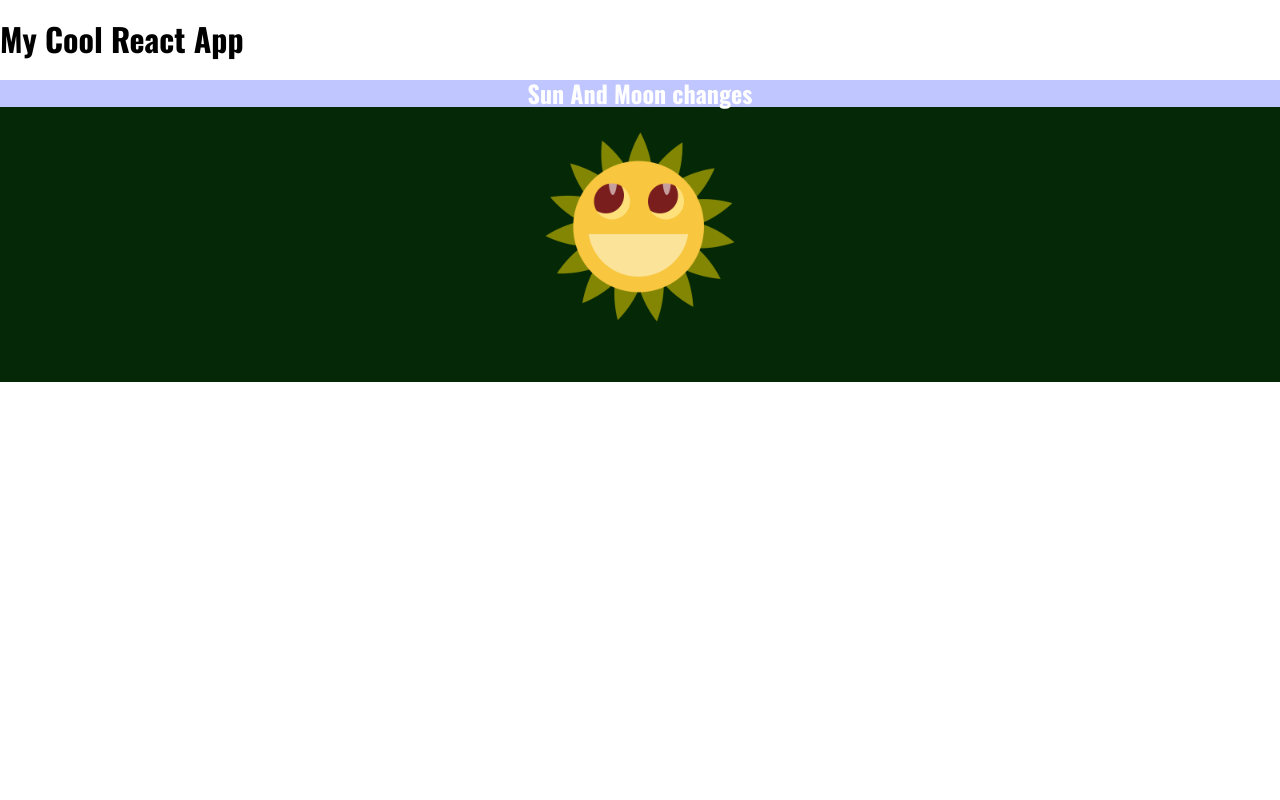
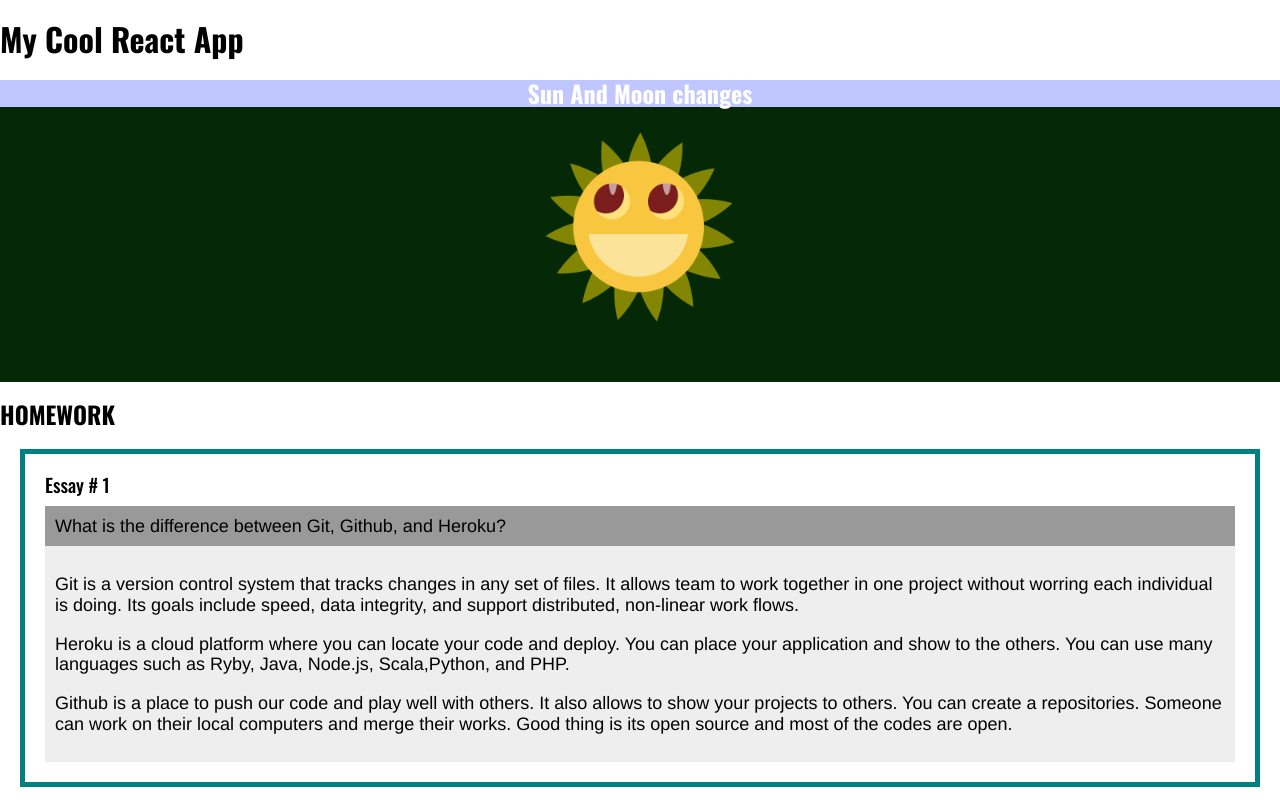
Before and after one commit to nickbatkhan/uclax_web1_summer21, a React (Create React App) app: page /homework in a window 1280 px wide. Shown: the top 800 px of the page. Built offline with nearby package versions, Linux system fonts and the light colour scheme.

Commit message:
Essay1 has been added

```diff
--- a/src/React/App.jsx
+++ b/src/React/App.jsx
@@ -1,11 +1,12 @@
 import React from 'react';
 import SunAndMoon from './SunAndMoon/SunAndMoon.jsx';
-
+import Homework from "./Homework/Homework.jsx";
 const App = () => {
     return (
         <div>
             <h1>My Cool React App</h1>
             <SunAndMoon />
+            <Homework />
         </div>
     );
 }
--- /dev/null
+++ b/src/React/Homework/Essay.jsx
@@ -0,0 +1,34 @@
+import React from 'react';
+import styled from 'styled-components';
+
+const Essay = ({number, question, children}) => {
+    return (
+        <EssayStyled>
+            <h3>Essay # {number}</h3>
+            <div className ="question">{question}</div>
+            <div className ="answer">{children}</div>
+        </EssayStyled>
+    );
+}
+
+export default Essay;
+
+const EssayStyled = styled.div`
+    padding: 20px;
+    border: solid 5px teal;
+    margin: 20px;
+
+    h3 { margin: 0px 0px 10px; }
+
+    .question {
+        font-size: 18px;
+        background-color: #999;
+        padding: 10px;
+    }
+    .answer {
+        font-size: 18px;
+        background-color: #eee;
+        padding: 10px;
+    }
+
+`;
--- /dev/null
+++ b/src/React/Homework/Homework.jsx
@@ -0,0 +1,37 @@
+import React from 'react';
+
+import Essay from './Essay.jsx'
+
+const Homework = () => {
+    return (
+        <div>
+            <h2>HOMEWORK</h2>
+            <Essay
+                number = { 1 }
+                question='What is the difference between Git, Github, and Heroku?'
+            >
+                <p>
+                    Git is a version control system that tracks changes in any set of files. It allows team to work together in one project without worring each individual is doing.
+                    Its goals include speed, data integrity, and support distributed, non-linear work flows.
+                </p>
+                <p>
+                    Heroku is a cloud platform where you can locate your code and deploy. You can place your application and show to the others. You can use many languages such as Ryby, Java, Node.js, Scala,Python, and PHP.
+                </p>
+                <p>
+                    Github is a place to push our code and play well with others. It also allows to show your projects to others. You can create a repositories.
+                    Someone can work on their local computers and merge their works. Good thing is its open source and most of the codes are open.
+                </p>
+            </Essay>
+            <Essay
+                number = { 2 }
+                question='Question 2'
+            >
+                My long winded Answer 2
+            </Essay>
+
+
+        </div>
+    );
+}
+
+export default Homework;
```
